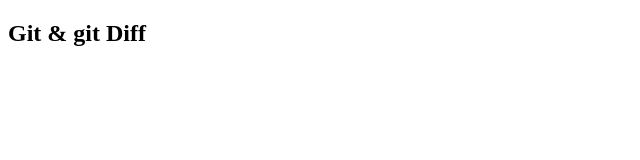
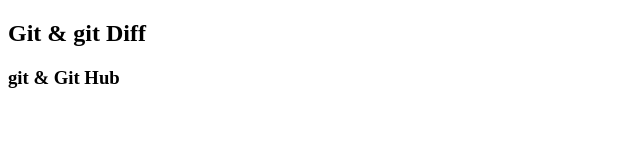
Before and after one commit to Umar-max606/Git-Diff-command, a plain HTML site: page Index.HTML in a window 1280 px wide. Shown: the whole page, without its empty margins (0-640 px from the left). Drawn offline with Linux system fonts and the light colour scheme.

Commit message:
Second Done

```diff
--- a/Index.HTML
+++ b/Index.HTML
@@ -7,6 +7,7 @@
 </head>
 <body>
     <h2>Git & git Diff</h2>
+    <h3>git & Git Hub</h3>
 
 </body>
 </html>
```
